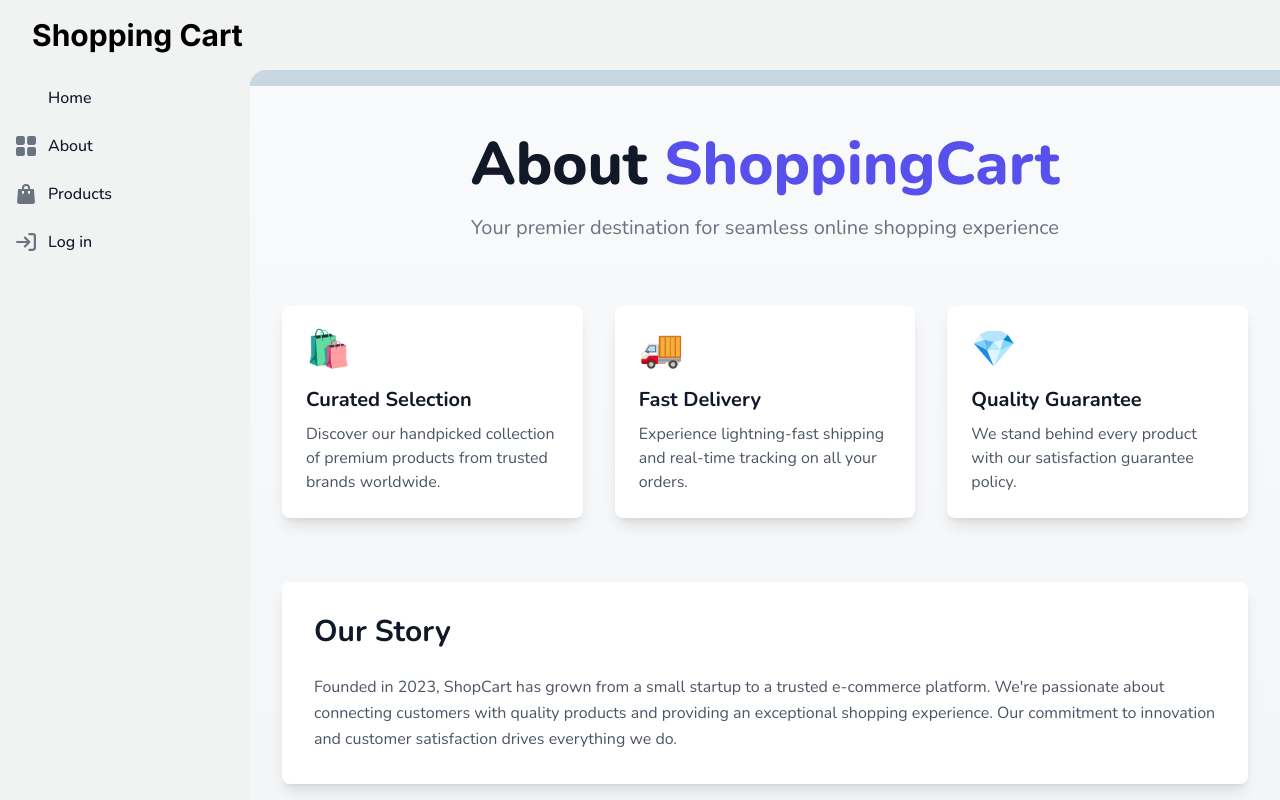
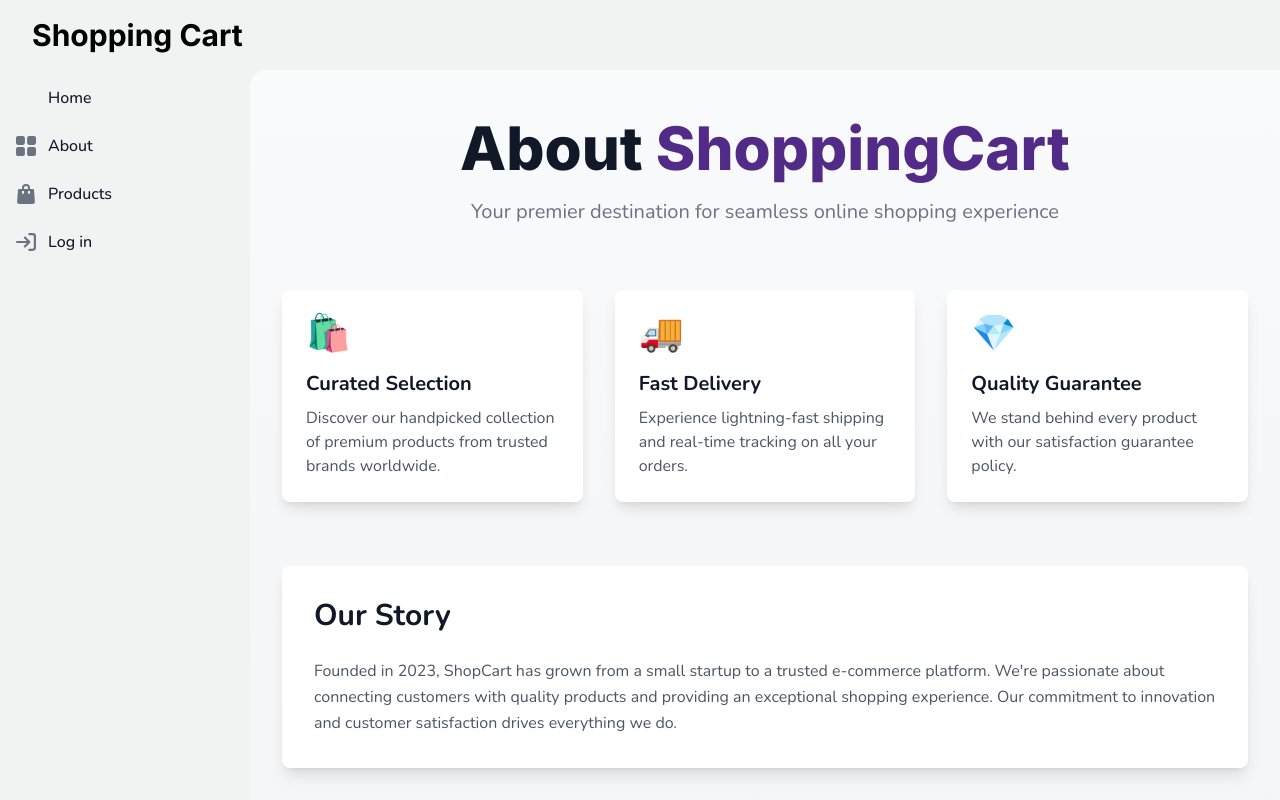
Before and after one commit to rabbi6272/next-shoppify-app, a Next.js app: page /about in a window 1280 px wide. Built offline with nearby package versions, Linux system fonts and the light colour scheme.

Commit message:
added icon.png and updated ui

```diff
--- a/app/globals.css
+++ b/app/globals.css
@@ -21,9 +21,9 @@ body {
 .avatar-container {
   background-color: var(--color-secondary);
 }
-main {
+/* main {
   background-color: var(--color-secondary);
-}
+} */
 
 @media (max-width: 960px) {
   body {
@@ -58,7 +58,6 @@ main {
   .main {
     grid-area: "main ";
     border-radius: 1rem 0 0 0;
-    padding: 1rem 0;
   }
 }
 
--- a/app/page.jsx
+++ b/app/page.jsx
@@ -1,29 +1,35 @@
 "use client";
 import Image from "next/image";
 import Link from "next/link";
+import { Inter } from "next/font/google";
+
 import { motion } from "framer-motion";
 import { UserDataFetcher } from "@/components/custom/DataFetcher";
+
+const inter = Inter({ subsets: ["latin"] });
 export default function Home() {
   return (
     <main className="min-h-screen bg-gradient-to-b from-primary to-secondary">
       <UserDataFetcher />
       {/* Hero Section */}
-      <section className="container mx-auto px-4 py-20 flex flex-col lg:flex-row items-center justify-between">
+      <section className="container mx-auto px-4 py-10 flex flex-col lg:flex-row items-center justify-between">
         <motion.div
           initial={{ opacity: 0, x: -20 }}
           animate={{ opacity: 1, x: 0 }}
           transition={{ duration: 0.5 }}
           className="lg:w-1/2 space-y-6"
         >
-          <h1 className="text-5xl lg:text-7xl font-bold text-buttonSecondary">
+          <h1
+            className={`${inter.className} text-5xl lg:text-7xl font-extrabold text-buttonSecondary`}
+          >
             Discover Unique Fashion
           </h1>
-          <p className="text-xl text-text">
+          <p className="text-xl text-text py-2">
             Explore our curated collection of trendy and timeless pieces that
             define your style.
           </p>
           <Link href="/products">
-            <button className="bg-buttonPrimary hover:bg-buttonSecondary text-white px-8 py-3 rounded-full transition-all duration-300 text-lg">
+            <button className="bg-buttonPrimary hover:bg-buttonSecondary text-white px-8 py-2 rounded-full transition-all duration-300 text-lg">
               Shop Now
             </button>
           </Link>
@@ -38,6 +44,7 @@ export default function Home() {
           <Image
             src="https://i.pinimg.com/736x/8d/16/54/8d1654a089984fed2bf7aea8cb3e1822.jpg"
             alt="Fashion Collection"
+            priority
             width={600}
             height={600}
             className="rounded-2xl shadow-xl"
--- a/components/custom/AboutPageComponent.jsx
+++ b/components/custom/AboutPageComponent.jsx
@@ -1,6 +1,8 @@
 "use client";
 import { motion } from "framer-motion";
+import { Inter } from "next/font/google";
 
+const inter = Inter({ subsets: ["latin"] });
 export default function AboutPageComponent() {
   return (
     <div className="min-h-screen bg-gradient-to-b from-gray-50 to-gray-100 py-12 px-4 sm:px-6 lg:px-8">
@@ -11,8 +13,10 @@ export default function AboutPageComponent() {
           transition={{ duration: 0.8 }}
           className="text-center"
         >
-          <h1 className="text-4xl font-extrabold text-gray-900 sm:text-5xl md:text-6xl">
-            About <span className="text-indigo-600">ShoppingCart</span>
+          <h1
+            className={` ${inter.className} text-4xl font-extrabold text-gray-900 sm:text-5xl md:text-6xl`}
+          >
+            About <span className="text-buttonPrimary">ShoppingCart</span>
           </h1>
           <p className="mt-3 max-w-md mx-auto text-base text-gray-500 sm:text-lg md:mt-5 md:text-xl md:max-w-3xl">
             Your premier destination for seamless online shopping experience
@@ -97,7 +101,7 @@ export default function AboutPageComponent() {
             whileHover={{ scale: 1.1 }}
             whileTap={{ scale: 0.95 }}
             transition={{ type: "spring", stiffness: 300, duration: 0.3 }}
-            className="bg-indigo-600 text-white px-8 py-3 rounded-full font-medium hover:bg-indigo-700 transition duration-300"
+            className="bg-buttonPrimary hover:bg-buttonSecondary text-white px-8 py-3 rounded-full font-medium transition duration-300"
           >
             Explore Products
           </motion.button>
```
Also changed, not shown: app/icon.png (added).
